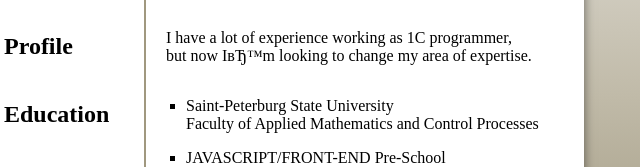
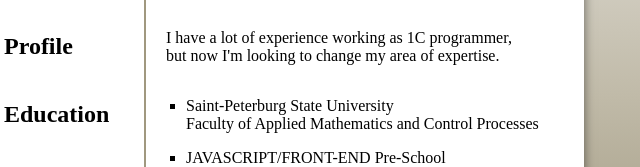
Before and after one commit to anna-left/rsschool-cv, a plain HTML site: page index.html in a window 1280 px wide. Shown: the part 303-470 px from the top of the page, 356-996 px from the left. Drawn offline with nearby package versions, Linux system fonts and the light colour scheme.

Commit message:
fix: fix error in text

```diff
--- a/index.html
+++ b/index.html
@@ -88,7 +88,7 @@
                 <h2>Profile</h2>
             </div>
             <div class="right__panel ">
-                <p>I have a lot of experience working as 1C programmer, <br>but now IвЂ™m looking to change my area of expertise.
+                <p>I have a lot of experience working as 1C programmer, <br>but now I'm looking to change my area of expertise.
                 </p>
             </div>
         </section>
```
